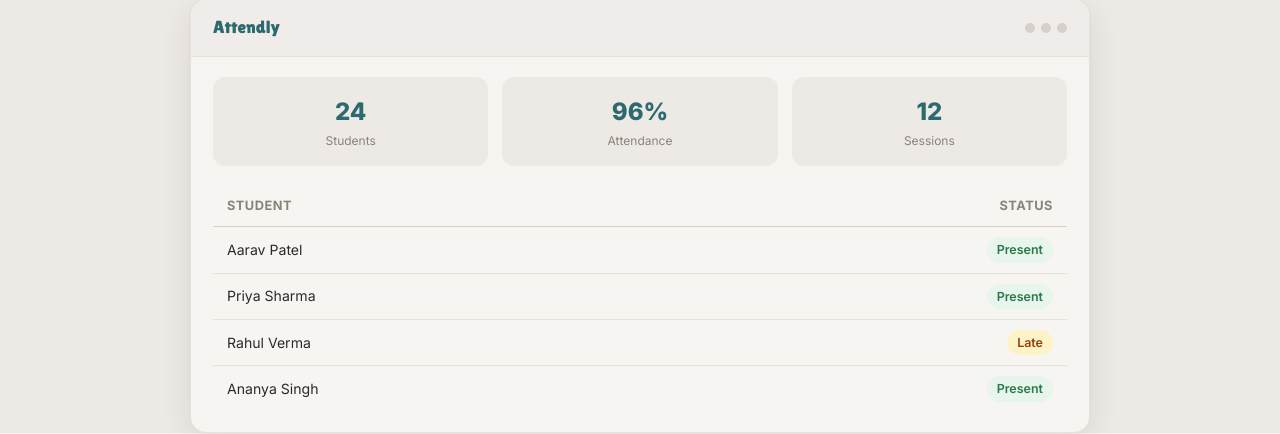
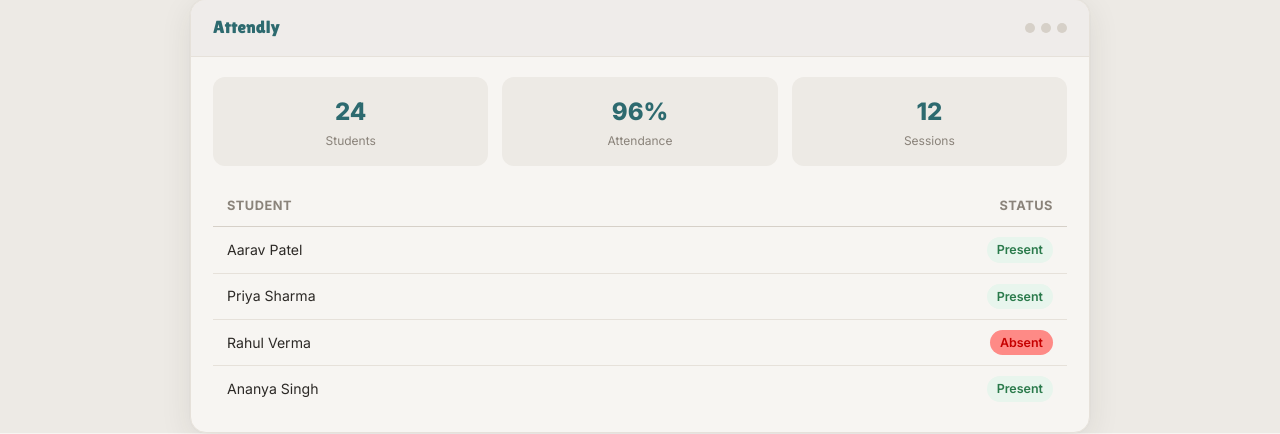
Before and after one commit to iamsouvik007/Attendly, a Django app: page / in a window 1280 px wide. Shown: the part 507-941 px from the top of the page. Run offline with Django 5.2, Linux system fonts and the light colour scheme; parts of the project's set-up code (start-up, migrations or seed data) failed here and were passed over.

Commit message:
style: refresh landing page and app styling

```diff
--- a/static/css/app.css
+++ b/static/css/app.css
@@ -1247,8 +1247,8 @@ tbody tr:hover {
 }
 
 .mock-late {
-    background: #fef3c7;
-    color: #92400e;
+    background: #ff7d79e2;
+    color: #c60000;
 }
 
 /* Features */
--- a/templates/landing.html
+++ b/templates/landing.html
@@ -65,7 +65,7 @@
                 </div>
                 <div class="mock-table-row"><span>Aarav Patel</span><span class="mock-badge mock-present">Present</span></div>
                 <div class="mock-table-row"><span>Priya Sharma</span><span class="mock-badge mock-present">Present</span></div>
-                <div class="mock-table-row"><span>Rahul Verma</span><span class="mock-badge mock-late">Late</span></div>
+                <div class="mock-table-row"><span>Rahul Verma</span><span class="mock-badge mock-late">Absent</span></div>
                 <div class="mock-table-row"><span>Ananya Singh</span><span class="mock-badge mock-present">Present</span></div>
             </div>
         </div>
```
